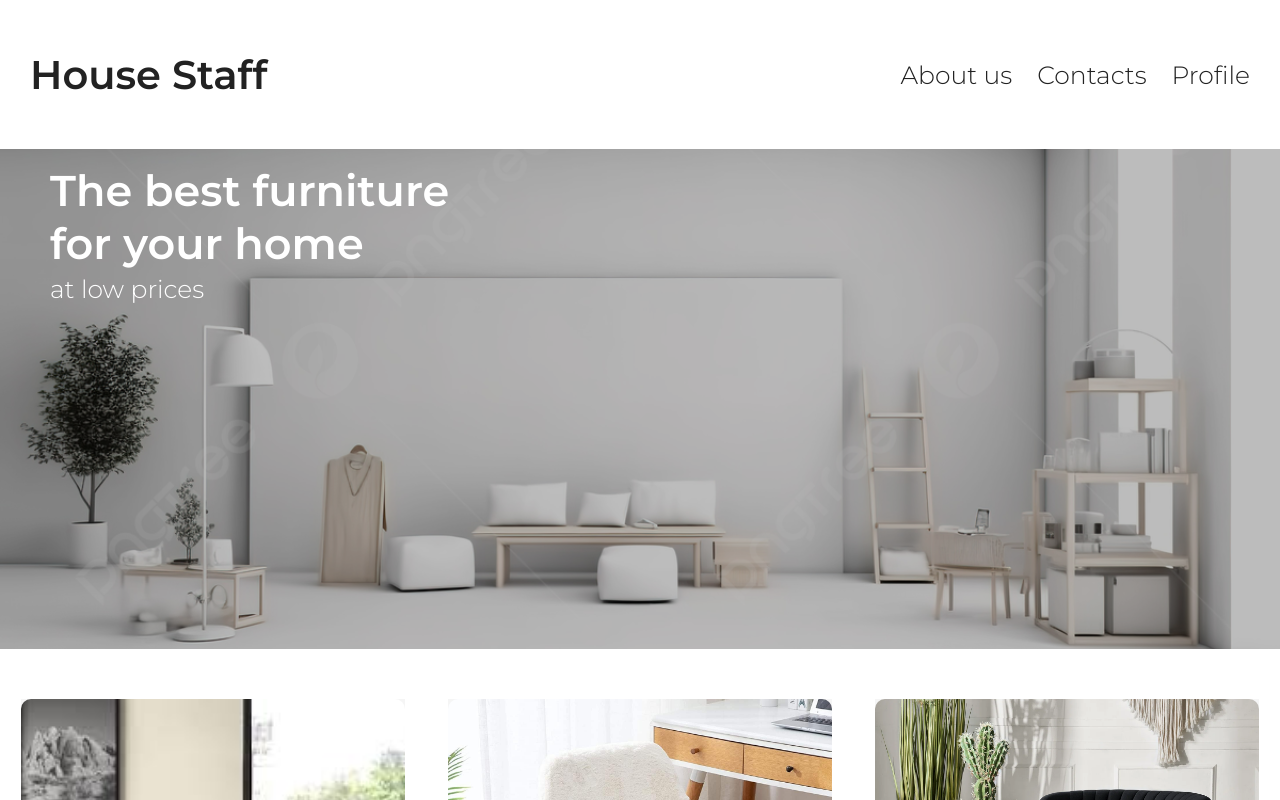
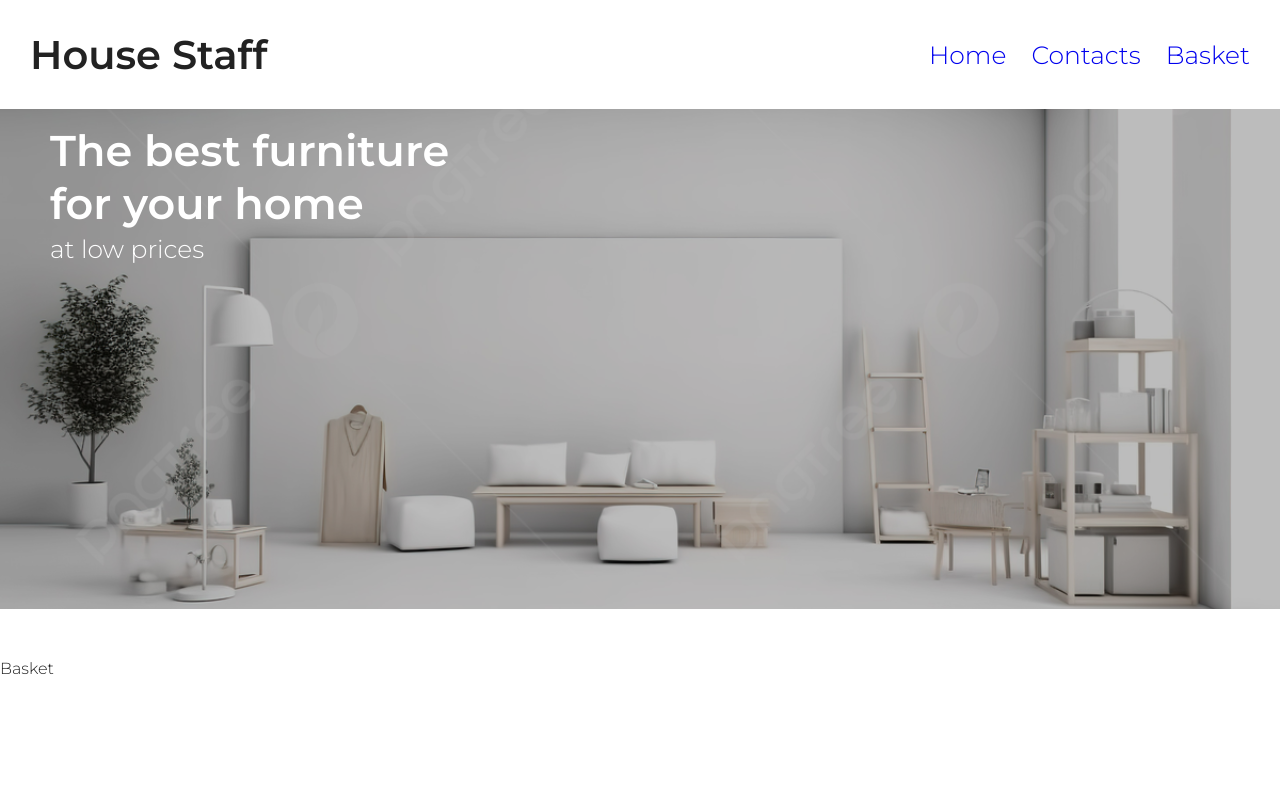
Before and after one commit to Dzhaman-Nazarii/furniture-store, a React (Create React App) app: page /basket in a window 1280 px wide. Shown: the top 800 px of the page. Built offline with nearby package versions, Linux system fonts and the light colour scheme.

Commit message:
add pages and routing

```diff
--- a/package.json
+++ b/package.json
@@ -12,6 +12,7 @@
     "@types/react-dom": "^18.3.0",
     "react": "^18.3.1",
     "react-dom": "^18.3.1",
+    "react-router-dom": "^6.25.1",
     "react-scripts": "5.0.1",
     "typescript": "^4.9.5",
     "web-vitals": "^2.1.4"
--- a/src/components/app/App.tsx
+++ b/src/components/app/App.tsx
@@ -1,15 +1,32 @@
+import { Routes, Route } from "react-router-dom";
+import { Home } from "../../pages/Home";
+import { Contacts } from "../../pages/Contacts";
+import { Basket } from "../../pages/Basket";
 import { FC } from "react";
-import css from "./App.module.css";
 import { Header } from "../header/Header";
-import { Footer } from "../footer/Footer";
-import { Products } from "../products/Products";
 
 export const App: FC = () => {
 	return (
-		<div className={css.wrapper}>
+		<>
 			<Header />
-			<Products />
-			<Footer />
-		</div>
+			<Routes>
+				<Route
+					path="/"
+					Component={Home}
+				/>
+				<Route
+					path="/contacts"
+					Component={Contacts}
+				/>
+				<Route
+					path="/basket"
+					Component={Basket}
+				/>
+				<Route
+					path="*"
+					Component={Home}
+				/>
+			</Routes>
+		</>
 	);
 };
--- /dev/null
+++ b/src/components/basket/Basket.tsx
@@ -0,0 +1,8 @@
+import { FC } from 'react';
+import css from './Basket.module.css'
+
+export const Basket: FC = () => {
+  return (
+	<div className={css.basket}>Basket</div>
+  )
+}
--- a/src/components/header/Header.module.css
+++ b/src/components/header/Header.module.css
@@ -1,7 +1,7 @@
 .header_menu {
 	display: flex;
 	align-items: center;
-	margin: 0 30px 0 30px;
+	margin: 30px 30px 0 30px;
 	justify-content: space-between;
 }
 
@@ -10,13 +10,13 @@
 	font-size: 40px;
 }
 
-.header_list {
+.header_nav {
 	font-size: 25px;
 	float: right;
-	list-style: none;
 }
 
-.header_item {
+.header_link {
+	text-decoration: none;
 	display: inline;
 	margin-left: 25px;
 	cursor: pointer;
@@ -28,8 +28,8 @@
 }
 
 .header_presentation {
-	margin: 50px 0;
-	background: url('/src/img/bg.jpg') no-repeat;
+	margin: 30px 0 50px 0;
+	background: url("/src/img/bg.jpg") no-repeat;
 	width: 100%;
 	height: 500px;
 	background-size: cover;
@@ -40,7 +40,7 @@
 }
 
 .header_presentation::after {
-	content: 'The best furniture for your home';
+	content: "The best furniture for your home";
 	position: absolute;
 	top: 15px;
 	left: 50px;
@@ -51,7 +51,7 @@
 }
 
 .header_presentation::before {
-	content: 'at low prices';
+	content: "at low prices";
 	position: absolute;
 	top: 125px;
 	left: 50px;
--- a/src/components/header/Header.tsx
+++ b/src/components/header/Header.tsx
@@ -1,16 +1,17 @@
 import { FC } from "react";
-import css from './Header.module.css';
+import css from "./Header.module.css";
+import { Link } from "react-router-dom";
 
 export const Header: FC = () => {
 	return (
 		<header>
 			<div className={css.header_menu}>
 				<span className={css.header_logo}>House Staff</span>
-				<ul className={css.header_list}>
-					<li className={css.header_item}>About us</li>
-					<li className={css.header_item}>Contacts</li>
-					<li className={css.header_item}>Profile</li>
-				</ul>
+				<nav className={css.header_nav}>
+					<Link className={css.header_link} to="/" >Home</Link>
+					<Link className={css.header_link} to="/contacts" >Contacts</Link>
+					<Link className={css.header_link} to="/basket" >Basket</Link>
+				</nav>
 			</div>
 			<div className={css.header_presentation}></div>
 		</header>
--- a/src/index.tsx
+++ b/src/index.tsx
@@ -1,13 +1,16 @@
-import React from 'react';
-import ReactDOM from 'react-dom/client';
-import './index.css';
-import {App} from './components/app/App';
+import React from "react";
+import ReactDOM from "react-dom/client";
+import "./index.css";
+import { App } from "./components/app/App";
+import { BrowserRouter } from "react-router-dom";
 
 const root = ReactDOM.createRoot(
-  document.getElementById('root') as HTMLElement
+	document.getElementById("root") as HTMLElement
 );
 root.render(
-  <React.StrictMode>
-    <App />
-  </React.StrictMode>
+	<React.StrictMode>
+		<BrowserRouter>
+			<App />
+		</BrowserRouter>
+	</React.StrictMode>
 );
--- /dev/null
+++ b/src/pages/Basket.tsx
@@ -0,0 +1,7 @@
+import React from 'react'
+
+export const Basket = () => {
+  return (
+	<div>Basket</div>
+  )
+}
--- /dev/null
+++ b/src/pages/Contacts.tsx
@@ -0,0 +1,7 @@
+import { FC } from 'react'
+
+export const Contacts: FC = () => {
+  return (
+	<h1>Contacts</h1>
+  )
+}
--- /dev/null
+++ b/src/pages/Home.tsx
@@ -0,0 +1,10 @@
+import React from 'react'
+import { Products } from '../components/products/Products'
+
+export const Home = () => {
+  return (
+	<>
+		<Products/>
+	</>
+  )
+}
```
Also changed, not shown: src/components/basket/Basket.module.css (added), 1 other file (tests, documents, lock files or other folders).
